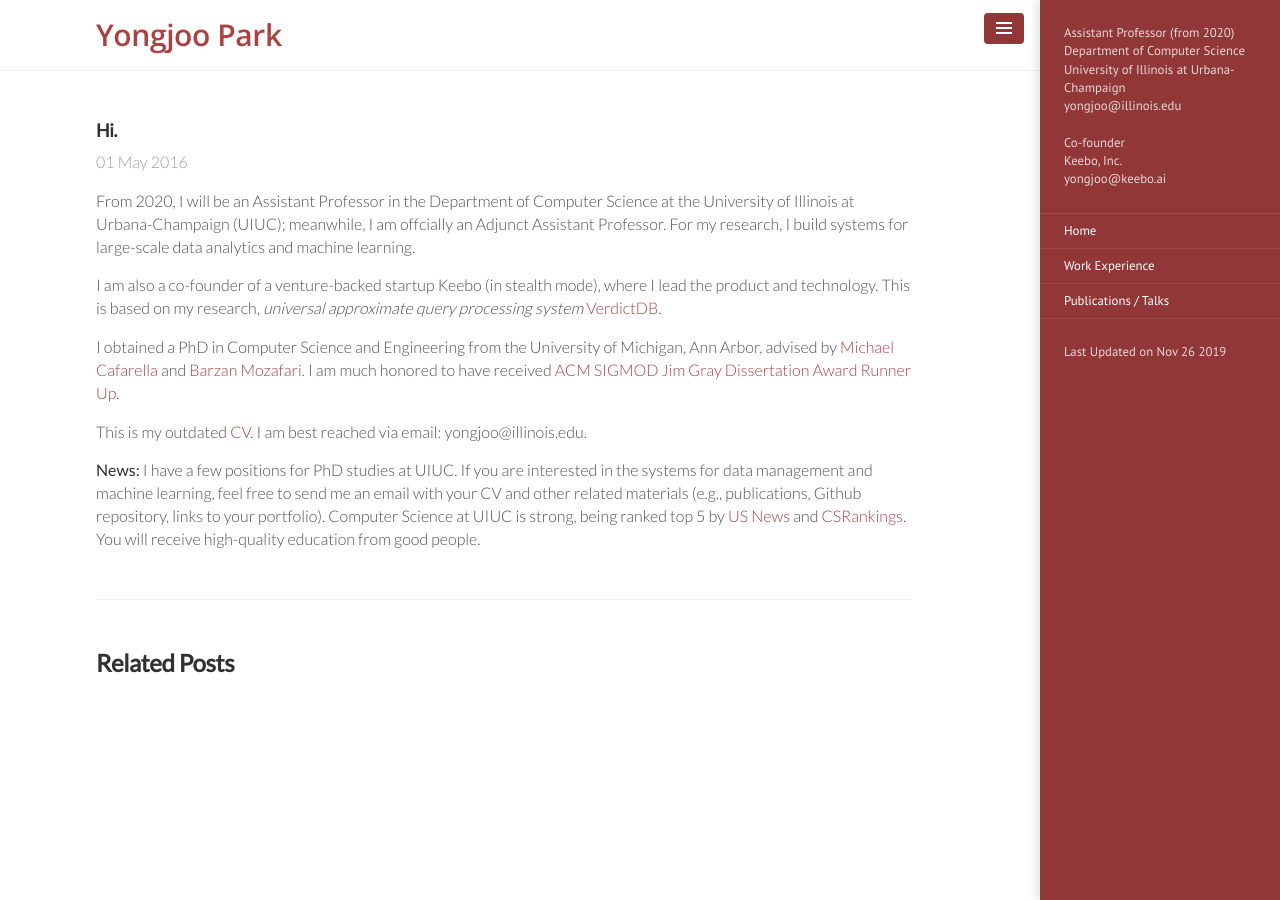
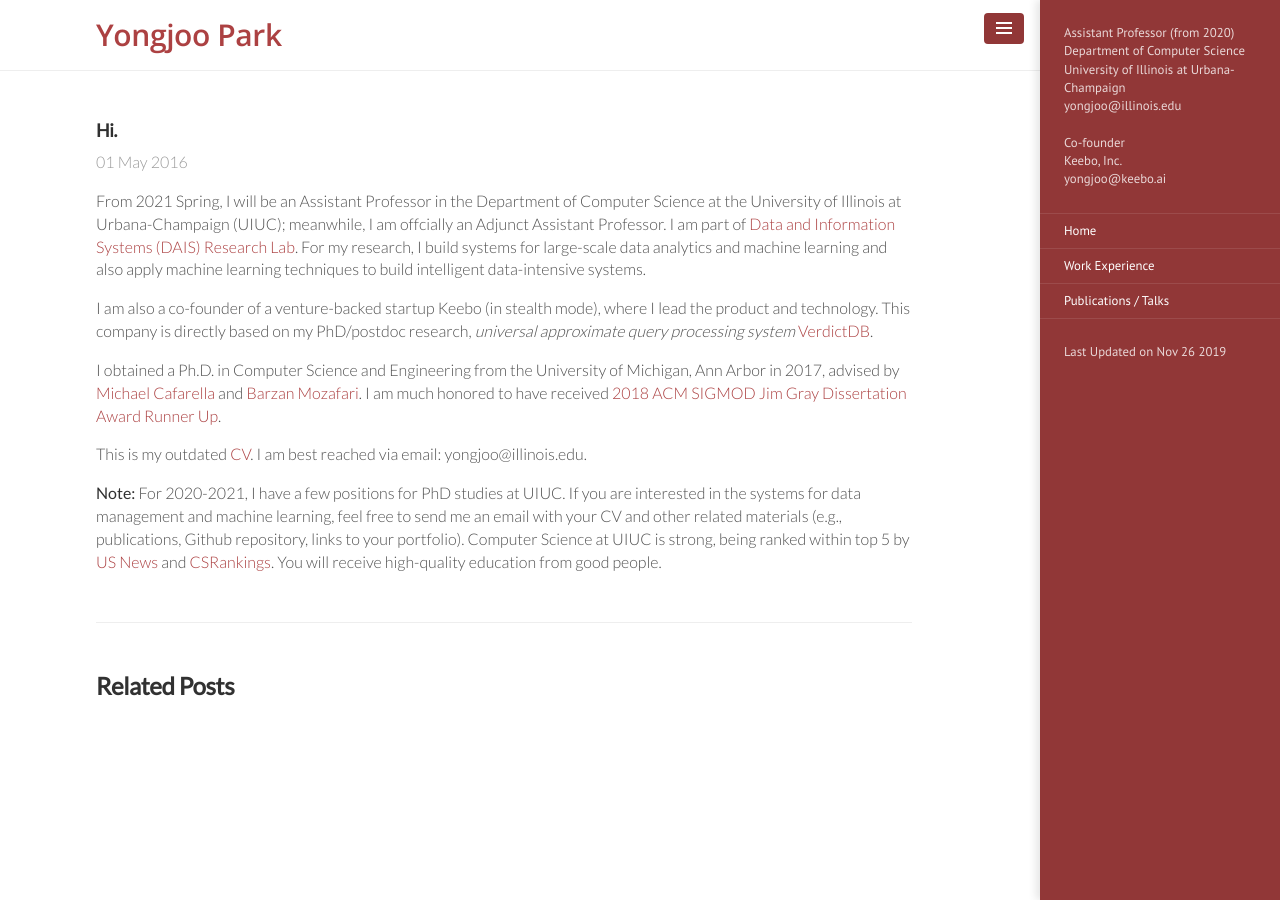
Before and after one commit to pyongjoo/pyongjoo.github.io, a Jekyll site: the page built from _intro/2016-05-01-hi.md, in a window 1280 px wide. Built offline with Jekyll 4.4.1, drawn with Linux system fonts in a browser that asks for light colours.

Commit message:
Update 2016-05-01-hi.md

```diff
--- a/_intro/2016-05-01-hi.md
+++ b/_intro/2016-05-01-hi.md
@@ -3,21 +3,24 @@ layout: post
 title: Hi.
 ---
 
-From 2020, I will be an Assistant Professor in the Department of Computer Science at
+From 2021 Spring, I will be an Assistant Professor in the Department of Computer Science at
 the University of Illinois at Urbana-Champaign (UIUC); meanwhile, I am offcially an Adjunct Assistant Professor.
-For my research, I build systems for large-scale data analytics and machine learning.
+I am part of [Data and Information Systems (DAIS) Research Lab](https://dais.cs.illinois.edu/).
+For my research, I build systems for large-scale data analytics and machine learning and also apply machine learning
+techniques to build intelligent data-intensive systems.
 <!-- I am leading [VerdictDB](http://verdictdb.org/), a system that enables approximate query processing
 on top of *any SQL engines*, which we are turning to a commercial project. -->
 
 I am also a co-founder of a venture-backed startup Keebo (in stealth mode), where I lead the
-product and technology. This is based on my research,
+product and technology. This company is directly based on my PhD/postdoc research,
 *universal approximate query processing system* [VerdictDB](http://verdictdb.org/).
 
 
-I obtained a PhD in Computer Science and Engineering from the University of Michigan, Ann Arbor,
+I obtained a Ph.D. in Computer Science and Engineering from the University of Michigan, Ann Arbor in 2017,
 advised by [Michael Cafarella](http://web.eecs.umich.edu/~michjc/) and [Barzan Mozafari](http://web.eecs.umich.edu/~mozafari/).
-I am much honored to have received [ACM SIGMOD Jim Gray Dissertation Award Runner Up](https://sigmod.org/sigmod-awards/sigmod-jim-gray-doctoral-dissertation-award/).
-<!-- I received a B.S. from
+I am much honored to have received [2018 ACM SIGMOD Jim Gray Dissertation Award Runner Up](https://sigmod.org/sigmod-awards/sigmod-jim-gray-doctoral-dissertation-award/).
+<!--
+I received a B.S. from
 [Seoul National University](https://en.wikipedia.org/wiki/Seoul_National_University).
 My graduate studies were gratefully supported by 2013 Kwanjeong Ph.D. Fellowship and 2011 Jeongsong
 Graduate Study Fellowship. -->
@@ -25,10 +28,10 @@ Graduate Study Fellowship. -->
 This is my outdated [CV]({{ site.url }}/resources/Yongjoo_CV_2018_11.pdf).
 I am best reached via email: yongjoo@illinois.edu.
 
-**News:** I have a few positions for PhD studies at UIUC. If you are interested in the
+**Note:** For 2020-2021, I have a few positions for PhD studies at UIUC. If you are interested in the
 systems for data management and machine learning, feel free to send me an email with your CV and
 other related materials (e.g., publications, Github repository, links to your portfolio).
-Computer Science at UIUC is strong, being ranked top 5 by
+Computer Science at UIUC is strong, being ranked within top 5 by
 [US News](https://www.usnews.com/best-graduate-schools/top-science-schools/computer-science-rankings)
 and [CSRankings](http://csrankings.org/).
 You will receive high-quality education from good people.
```
